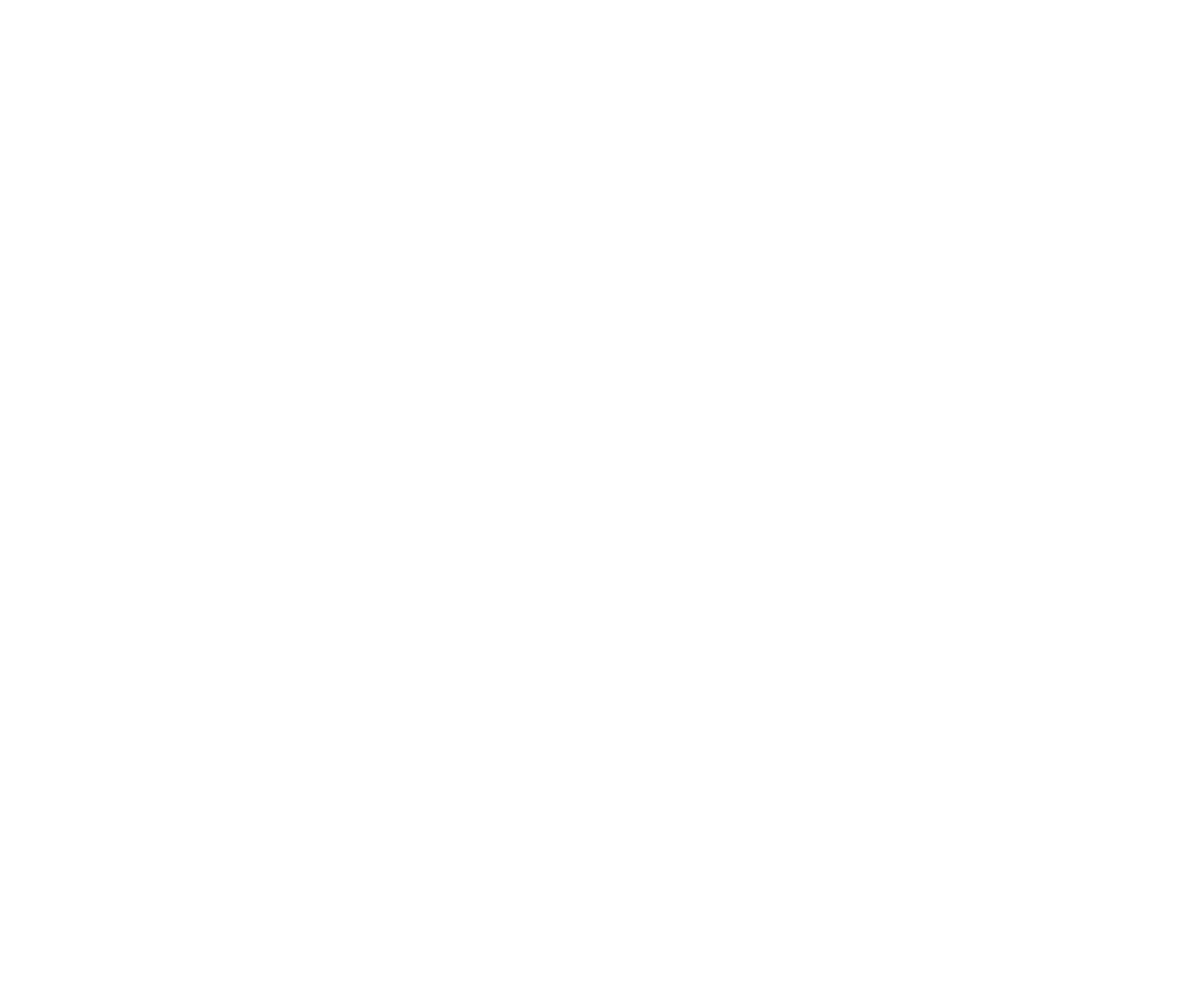
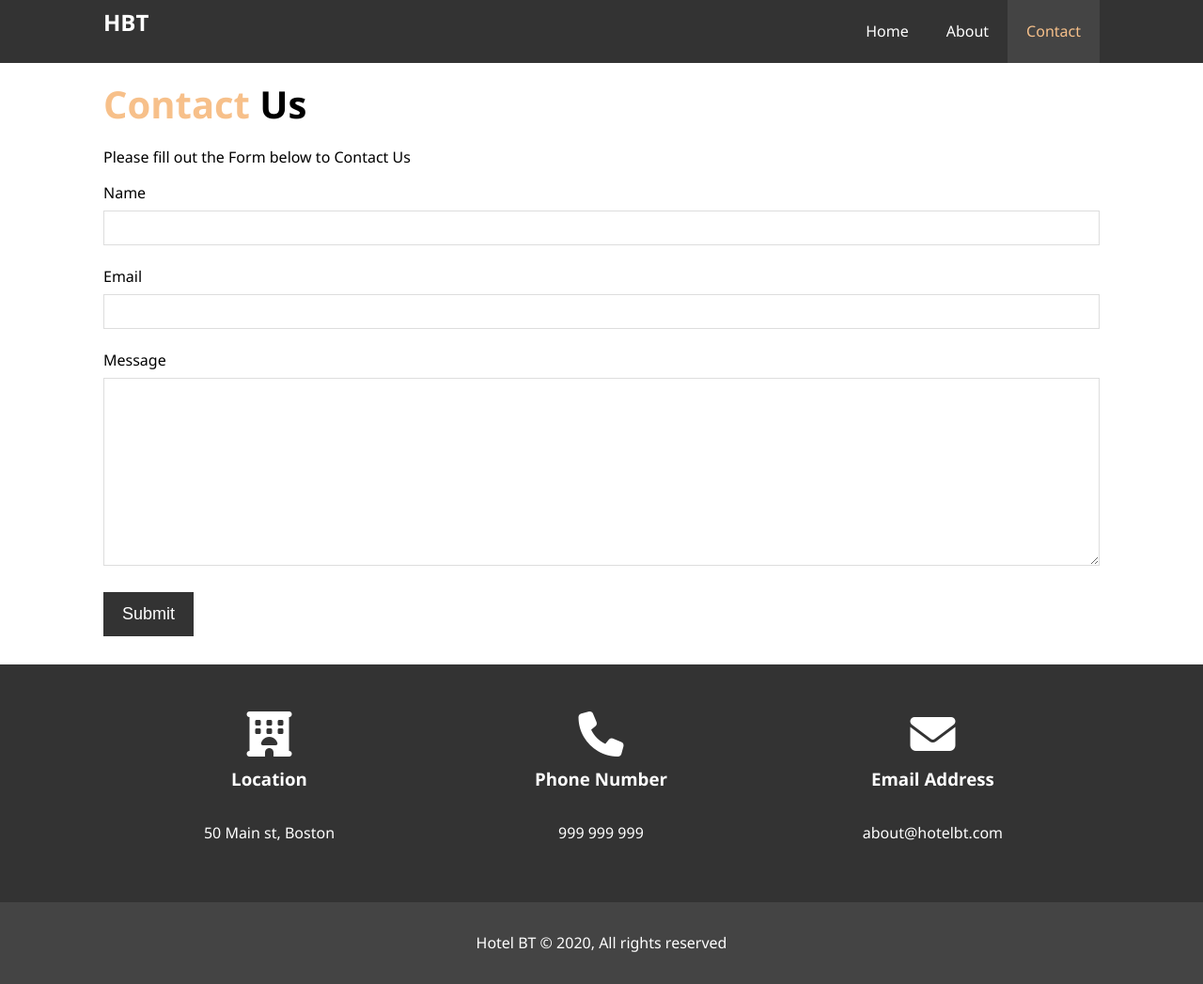
Before and after one commit to neha01995/Hotel_Management, a plain HTML site: page img/contact.html in a window 1280 px wide. Shown: the whole page at 94% size. Before the commit the page ends 800 px from the top, so only its background shows below. Drawn offline with Linux system fonts and the light colour scheme.

Commit message:
added contact section successfully

```diff
--- a/img/contact.html
+++ b/img/contact.html
@@ -0,0 +1,84 @@
+<!DOCTYPE html>
+<html lang="en">
+<head>
+    <meta charset="UTF-8">
+    <meta name="viewport" content="width=device-width, initial-scale=1.0">
+    <meta name="description" content="Welcome to the most extraordinary hotel in Boston ">
+    <meta name="keywords" content="hotel, boston hotel, New england hotel">
+    <script src="https://kit.fontawesome.com/38d263e213.js" crossorigin="anonymous"></script>
+    <link rel="stylesheet" href="css/style.css">
+    <title>Hotel Management | Contact</title>
+</head>
+<body>
+    <header>
+        <nav id="navbar">
+            <div class="container">
+                <h1 class="logo"><a href="index.html">HBT</a></h1>
+                <ul>
+                    <li> <a  href="index.html">Home</a>  </li>
+                    <li> <a  href="about.html">About</a>  </li>
+                    <li> <a class="current" href="contact.html">Contact</a>  </li>
+
+                </ul>
+            </div>
+
+        </nav>
+
+    </header>
+
+    <section id="contact-form" class="py-3">
+        <div class="container">
+            <h1 class="l-heading"><span class="text-primary">Contact</span> Us </h1>
+            <p>Please fill out the Form below to Contact Us</p>
+
+            <form action="process.php">
+                <div class="form-group">
+                    <label for="name">Name</label>
+                    <input type="text" name="name" id="name">
+                </div>
+
+                <div class="form-group">
+                    <label for="email">Email</label>
+                    <input type="email" email="email" id="email">
+                </div>
+
+                <div class="form-group">
+                    <label for="message">Message</label>
+                    <textarea name="message" id="message"></textarea>
+                </div>
+
+                <button type="submit" class="btn">Submit</button>
+
+
+            </form>
+
+        </div>
+    </section>
+
+    <section id="contact-info" class="bg-dark"  >
+        <div class="container">
+            <div class="box">
+                <i class="fas fa-hotel fa-3x"></i>
+                <h3>Location</h3>
+                <p>50 Main st, Boston</p>
+            </div>
+            <div class="box">
+                <i class="fas fa-phone fa-3x"></i>
+                <h3>Phone Number</h3>
+                 <p>999 999 999</p>
+            </div>
+            <div class="box">
+                <i class="fas fa-envelope fa-3x"></i>
+                <h3>Email Address</h3>
+                 <p>about@hotelbt.com</p>
+            </div>
+        </div>
+    </section>
+
+
+    <footer id="main-footer">
+      <p>  Hotel BT &copy; 2020, All rights reserved</p>
+    </footer>
+
+</body>
+</html>
--- a/img/css/style.css
+++ b/img/css/style.css
@@ -246,7 +246,34 @@
 }
 /*--------------------------------------------------------------*/
 
+/* contact Page*/
+#contact-form .form-group{
+    margin-bottom: 20px;
 
+}
+#contact-form label{
+    display: block;
+    margin-bottom: 5px;
+}
+
+#contact-form input, #contact-form textarea{
+    width: 100%;
+    padding:10px;
+    border:1px #ddd solid;
+}
+
+#contact-form textarea{
+    height:200px;
+}
+
+#contact-form input:focus,
+#contact-form textarea:focus{
+    outline: none;
+    border-color: #f7c08a;
+}
+
+
+/*---------------------------------------------------------------*/
 /* footer*/
 #main-footer{
     text-align: center;
```
